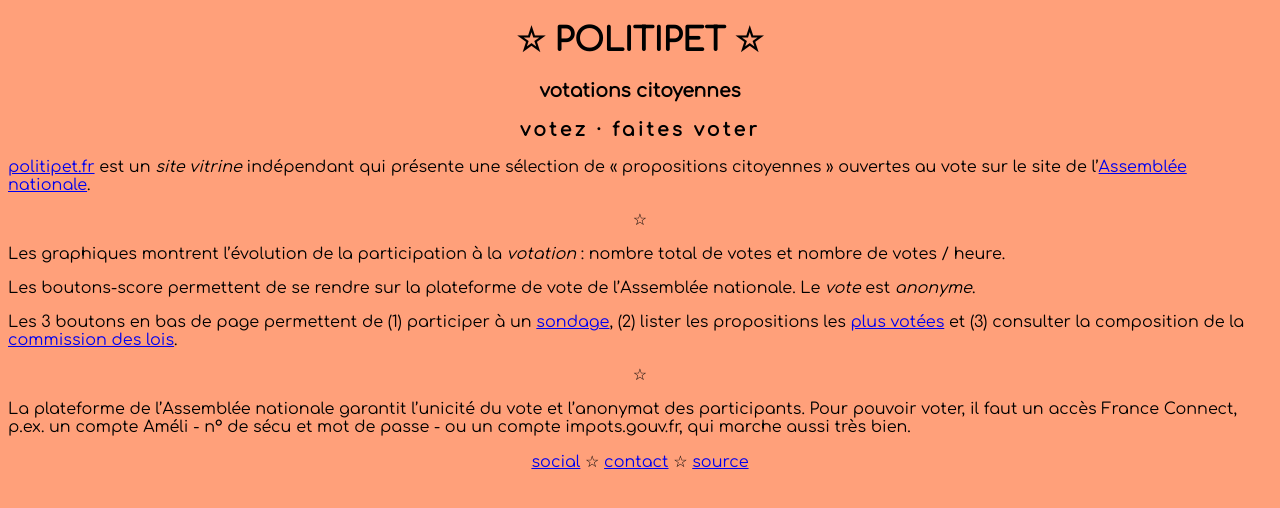
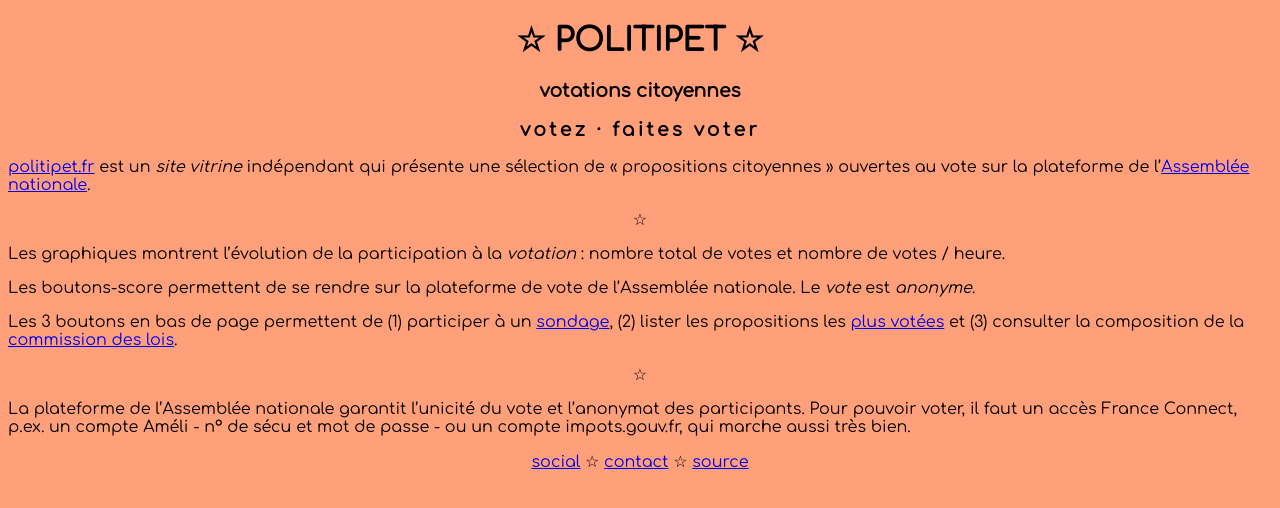
Before and after one commit to politipet/politipet.github.io, a Jekyll site: the page built from info.md, in a window 1280 px wide. Shown: the top 508 px of the page. Built offline with Jekyll 4.4.1, drawn with Linux system fonts in a browser that asks for light colours; our own code applies the rules of GitHub Pages for plain Markdown files.

Commit message:
fup: rephrase first sentence in info.md

```diff
--- a/info.md
+++ b/info.md
@@ -10,7 +10,7 @@
 
 [politipet.fr][politipet.fr] est un _site vitrine_ indépendant
 qui présente une sélection de « propositions citoyennes »
-ouvertes au vote sur le site de l'[Assemblée nationale][assemblée].
+ouvertes au vote sur la plateforme de l'[Assemblée nationale][assemblée].
 
 <center>☆</center>
 
```
